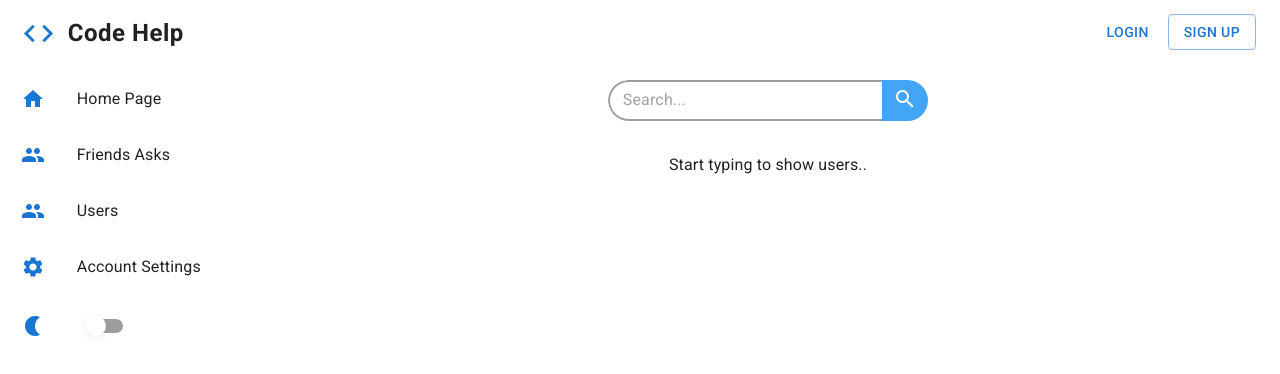
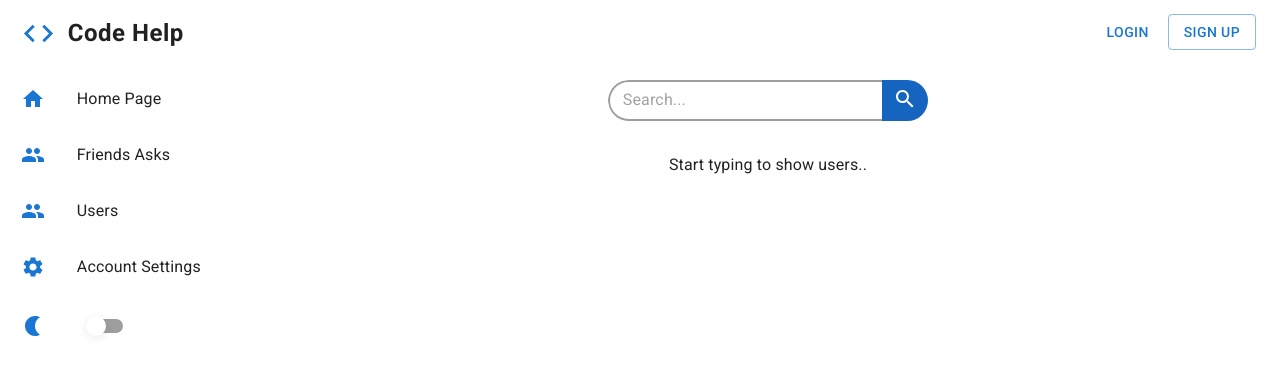
Before and after one commit to imbeltagy/Code-Help, a React (Vite) app: page /users in a window 1280 px wide. Shown: the top 374 px of the page. Built offline with nearby package versions, Linux system fonts and the light colour scheme.

Commit message:
style: serachbar

```diff
--- a/src/pages/users/components/Search.jsx
+++ b/src/pages/users/components/Search.jsx
@@ -48,7 +48,7 @@ const Search = () => {
           border: "none",
           outline: "none",
           cursor: "pointer",
-          bgcolor: "primary.light",
+          bgcolor: "primary.dark",
           paddingInline: ".7rem",
           "&:hover, &:focus": { bgcolor: "primary.main" },
           "&:active": { bgcolor: "primary.dark" },
```
